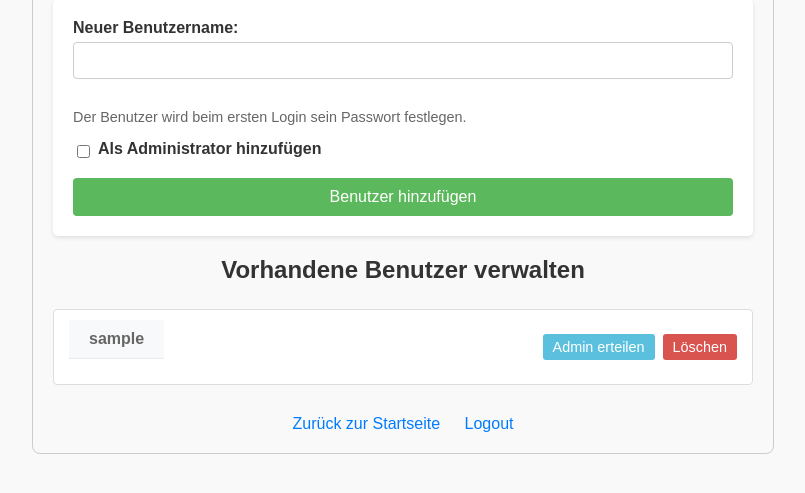
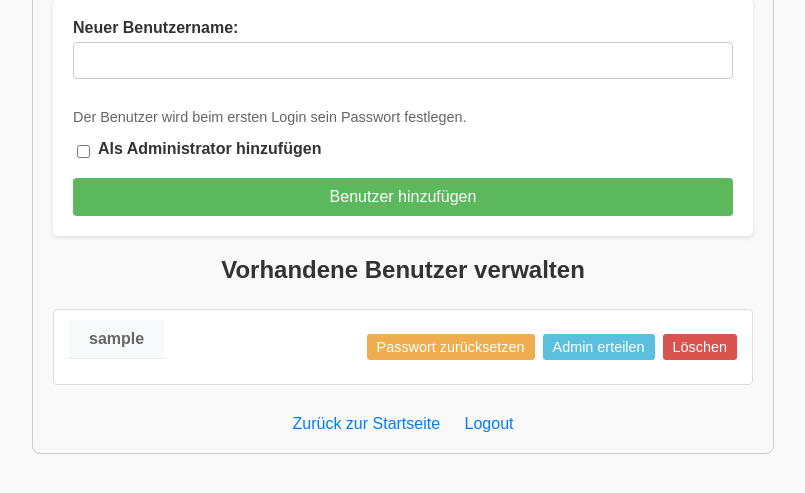
Before and after one commit to jkramer5103/X-Hunter, a Flask app: template templates/manage_users.html in a window 1280 px wide. Shown: the part 188-681 px from the top of the page, without its empty margins (237-1042 px from the left). Run offline with Flask 3, Linux system fonts and the light colour scheme; the template is opened without the code that fills it: most values are stand-ins (such as "Sample title", 1, 10 or a date in 2020).

Commit message:
Added password resetting feature

```diff
--- a/app.py
+++ b/app.py
@@ -438,6 +438,24 @@ def manage_users():
                     if save_users_to_json(): flash(f"'{username_to_revoke}' wurden die Admin-Rechte entzogen.", "success"); print(f"Admin revoked: {username_to_revoke}")
                     else: flash("Fehler beim Speichern nach Entzug der Admin-Rechte.", "error"); loaded_users[username_to_revoke]['is_admin'] = True
             return redirect(url_for('manage_users'))
+        elif action == 'reset_password':
+            username_to_reset = request.form.get('username_to_modify')
+            if not username_to_reset: flash("Kein Benutzer ausgewählt.", "error")
+            elif username_to_reset not in loaded_users: flash(f"Benutzer '{username_to_reset}' nicht gefunden.", "error")
+            else:
+                # Reset password - clear password and set has_password to False
+                loaded_users[username_to_reset]['password'] = None
+                loaded_users[username_to_reset]['has_password'] = False
+                if save_users_to_json():
+                    flash(f"Passwort für '{username_to_reset}' wurde zurückgesetzt. Der Benutzer muss beim nächsten Login ein neues Passwort festlegen.", "success")
+                    print(f"Password reset for user: {username_to_reset}")
+                else:
+                    flash("Fehler beim Zurücksetzen des Passworts.", "error")
+                    # Restore original state if save failed
+                    original_user = load_users_from_json()
+                    if username_to_reset in loaded_users:
+                        loaded_users[username_to_reset] = original_user.get(username_to_reset, loaded_users[username_to_reset])
+            return redirect(url_for('manage_users'))
     users_list_with_status = []
     for username, data in loaded_users.items():
         if username != current_admin_username: users_list_with_status.append({ 'username': username, 'is_admin': data.get('is_admin', False) })
--- a/templates/manage_users.html
+++ b/templates/manage_users.html
@@ -20,6 +20,8 @@
         .user-list .delete-btn:hover { background-color: #c9302c; }
         .user-list .admin-btn { background-color: #5bc0de; } /* Blau für Admin-Aktionen */
         .user-list .admin-btn:hover { background-color: #31b0d5; }
+        .user-list .reset-btn { background-color: #f0ad4e; } /* Orange für Passwort-Reset */
+        .user-list .reset-btn:hover { background-color: #ec971f; }
         .add-user-form { background-color: #fff; padding: 20px; border-radius: 5px; box-shadow: 0 2px 4px rgba(0,0,0,0.1); margin-bottom: 20px;}
         .add-user-form label { display: block; margin-bottom: 5px; font-weight: bold; }
         .add-user-form input[type="text"], .add-user-form input[type="password"] { width: calc(100% - 22px); padding: 10px; margin-bottom: 15px; border: 1px solid #ccc; border-radius: 4px; }
@@ -84,6 +86,12 @@
                     {% endif %}
                 </div>
                 <div class="actions">
+                    <!-- Passwort zurücksetzen -->
+                    <form method="post" onsubmit="return confirm('Passwort für \'{{ user_data.username }}\' wirklich zurücksetzen? Der Benutzer muss dann ein neues Passwort festlegen.');">
+                        <input type="hidden" name="action" value="reset_password">
+                        <input type="hidden" name="username_to_modify" value="{{ user_data.username }}">
+                        <button type="submit" class="reset-btn">Passwort zurücksetzen</button>
+                    </form>
                     <!-- Admin-Rechte verwalten -->
                     {% if user_data.is_admin %}
                         <form method="post" onsubmit="return confirm('Admin-Rechte für \'{{ user_data.username }}\' wirklich entziehen?');">
```
